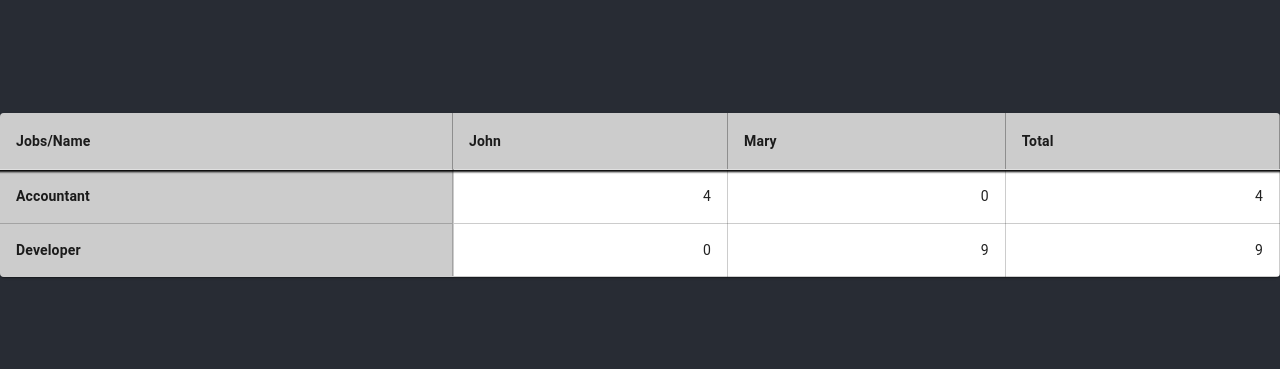
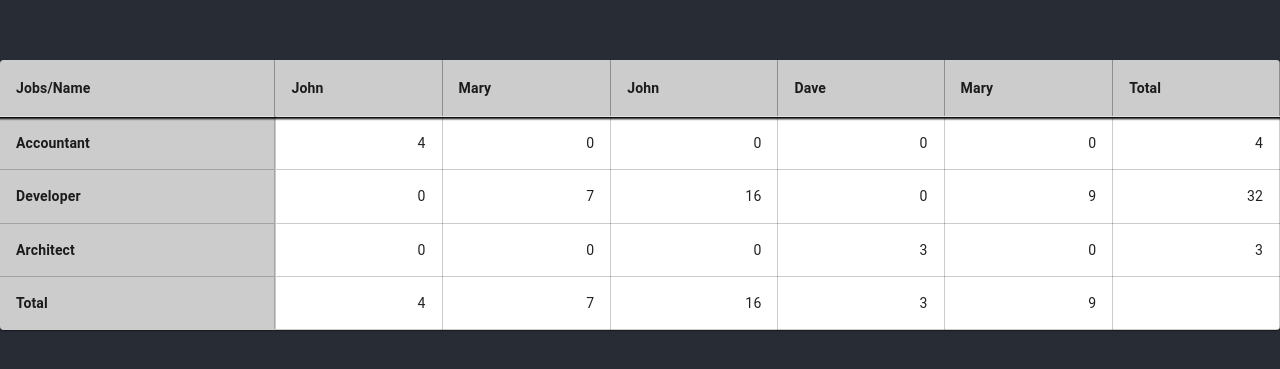
Before and after one commit to rahulv881/table_from_json, a React (Create React App) app: page / in a window 1280 px wide. Shown: the part 205-574 px from the top of the page. Built offline with nearby package versions, Linux system fonts and the light colour scheme.

Commit message:
Added columns total to the table

```diff
--- a/src/App.js
+++ b/src/App.js
@@ -3,7 +3,40 @@ import TableFromJson from './TableFromJson';
 
 function App() {
 
-  const jsonData = JSON.stringify([{id : 13,job : "Accountant",name: "John" ,target: 4,},{id :103,job : "Developer" ,name : "Mary" ,target : 9,}]);
+  const jsonData = JSON.stringify(
+    [
+      {
+        id : 13,
+        job : "Accountant",
+        name: "John",
+        target: 4
+      },
+      {
+        id :103,
+        job : "Developer",
+        name : "Mary",
+        target : 9
+      },
+      {
+       id:18,
+       job:"Developer",
+       name:"John",
+       target: 7
+      },
+      {
+        id:85,
+        job:"Architect",
+        name:"Dave",
+        target: 3
+      },
+      {
+        id:39,
+        job:"Developer",
+        name:"Mary",
+        target: 16
+      },
+    ]
+    );
 
   return (
     <div className="App">
--- a/src/TableFromJson.js
+++ b/src/TableFromJson.js
@@ -26,8 +26,9 @@ export default function TableFromJson({jsonData}) {
 
     const [rows,setRows] = useState([]);
     const [cols,setCols] = useState([]);
-    const [total,setTotal] = useState();
-    const [data,setData] = useState();
+    const [rowTotal,setRowTotal] = useState([]);
+    const [colTotal,setColTotal] = useState([]);
+    const [data,setData] = useState([]);
     const classes = useStyles();
 
   useEffect(() => {
@@ -36,29 +37,48 @@ export default function TableFromJson({jsonData}) {
     // * Calculate rows
     const jobs = new Set(usersData.map(user => user.job));
     const rowHeadings = [...jobs];
-    setRows(rowHeadings);
+    setRows([...rowHeadings,"Total"]);
 
     // * Calculate columns
     const colHeadings = usersData.map(user => user.name);
     const ids = usersData.map(user => user.id);
     setCols(["Jobs/Name",...colHeadings,"Total"]);
 
-    // * Calculate table data for each cell and total column.
+    // * Calculate table data for each cell and total columns.
     var mappedData={};
     var rowsTotal={};
+    var colsTotal={};
+
+    // * Initialized the table data(mappedData) to 0.
     for(var i=0;i<rowHeadings.length;i++){
         mappedData[rowHeadings[i]] = {};
         for(var j=0;j<ids.length;j++){
             mappedData[rowHeadings[i]][ids[j]] = 0;
-            rowsTotal[rowHeadings[i]] = 0;
         }
     }
 
+    // * Initialized the rows total to 0.
+    for(var i=0;i<rowHeadings.length; i++){
+      rowsTotal[rowHeadings[i]] = 0;
+    }
+
+    // * Initialized the cols total to 0.
+    for(var i=0;i<ids.length;i++){
+      colsTotal[ids[i]] = 0;
+    }
+
+    // * Computing the table data.
     for(var i=0;i<usersData.length;i++){
         mappedData[usersData[i].job][usersData[i].id] = usersData[i].target;
         rowsTotal[usersData[i].job] += usersData[i].target;
+        colsTotal[usersData[i].id] += usersData[i].target;
     }
-    setTotal(rowsTotal);
+
+    // * Add column total data to table data.
+    mappedData["Total"] = colsTotal;
+
+    setRowTotal(rowsTotal);
+    setColTotal(colsTotal);
     setData(mappedData);
   },[]);
 
@@ -93,7 +113,7 @@ export default function TableFromJson({jsonData}) {
               )
             }
             <TableCell align="right" style={{border: "1px solid rgba(0,0,1,0.2)"}}>
-              {total[row]}
+              {rowTotal[row]}
             </TableCell>
             </TableRow>
           ))
```
